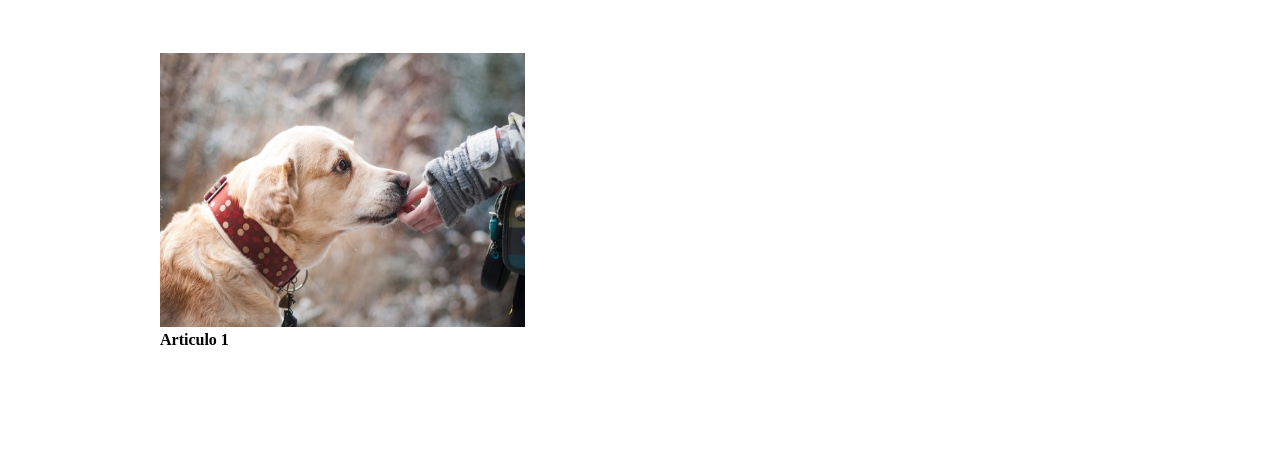
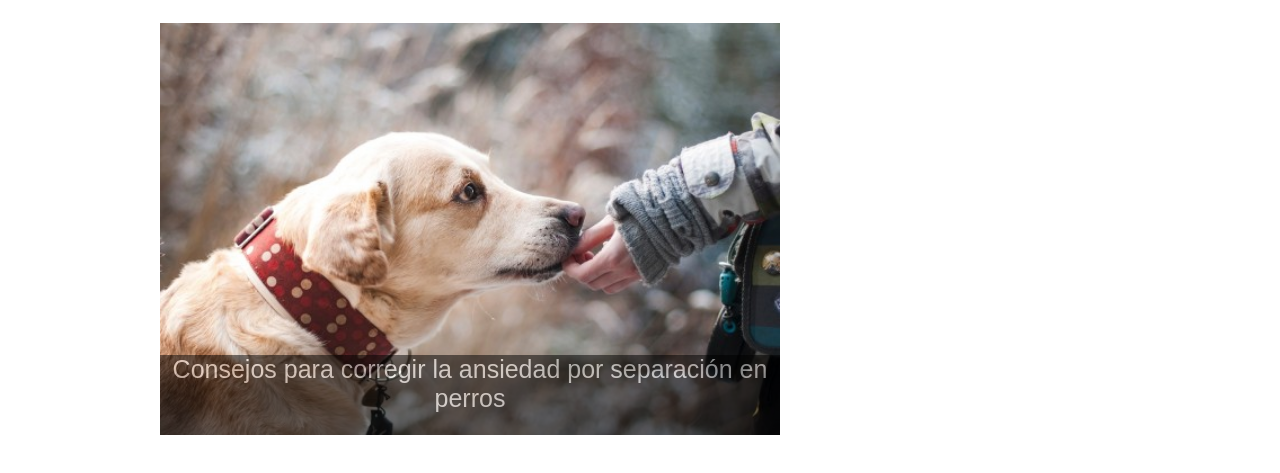
Before and after one commit to sistemasweb1/iangaray, a plain HTML site: page index.html in a window 1280 px wide. Shown: the part 259-732 px from the top of the page. Drawn offline with Linux system fonts and the light colour scheme.

Commit message:
Creacion del primer articulo

```diff
--- a/Estilos/estilos.css
+++ b/Estilos/estilos.css
@@ -118,7 +118,35 @@ main > div {
 #articulosprincipales {
 	float: left;
 	width: 620px;
-	padding-top: 30px;
-	background-color: #FFFFFF;
 	border-radius: 10px;
 }
+.articulo{
+	position: relative;
+	width: 620px;
+	overflow: hidden;
+}
+#contenedorarticulo{
+	position: absolute;
+	bottom: 0px;
+	left: 0px;
+	width: 620px;
+	height: 80px;
+	background-color: black;
+	opacity: 0.5;
+	text-align: center;
+}
+img {
+	display: block;
+}
+#contenedorarticulo a{
+	display: block;
+	width: 620px;
+	height: 80px;
+	font-family: Arial;
+	font-size: 25px;
+	color: white;
+	text-decoration: none;
+}
+#contenedorarticulo:hover a{
+	color: orange;
+}
--- a/index.html
+++ b/index.html
@@ -6,7 +6,7 @@
 	<meta name="description" content="Albergue para perros en Cd. Juarez">
 	<meta name="keywords" content="albergue, perros, refugio, juarez">
 	<link rel="stylesheet" href="Estilos/estilos.css">
-	<link rel="icon" href="logo.png" type="image/png" sizes="16x16">
+	<link rel="icon" href="Recursos/logo.png" type="image/png" sizes="16x16">
 </head>
 <body>
 	<header id = "cabecera">
@@ -52,16 +52,14 @@
 	<main>
 		<div>
 			<section id="articulosprincipales">
-				<article>
-					<img src="Recursos/articulo1.jpg" width="365" height="274">
+				<article class="articulo">
+					<img src="Recursos/articulo1.jpg" width="620">
 					<div id="contenedorarticulo">
-						<div id="contenedorsuperior"></div>
-						<div id="contenedorinferior">
-							<span><strong>Articulo 1</strong></span>
-						</div>
+						<a href="articulo1.html">Consejos para corregir la ansiedad por separación en perros</a>
 					</div>
 				</article>
 			</section>
+			<div class="restore"></div>
 		</div>
 	</main>
 </body>
```
